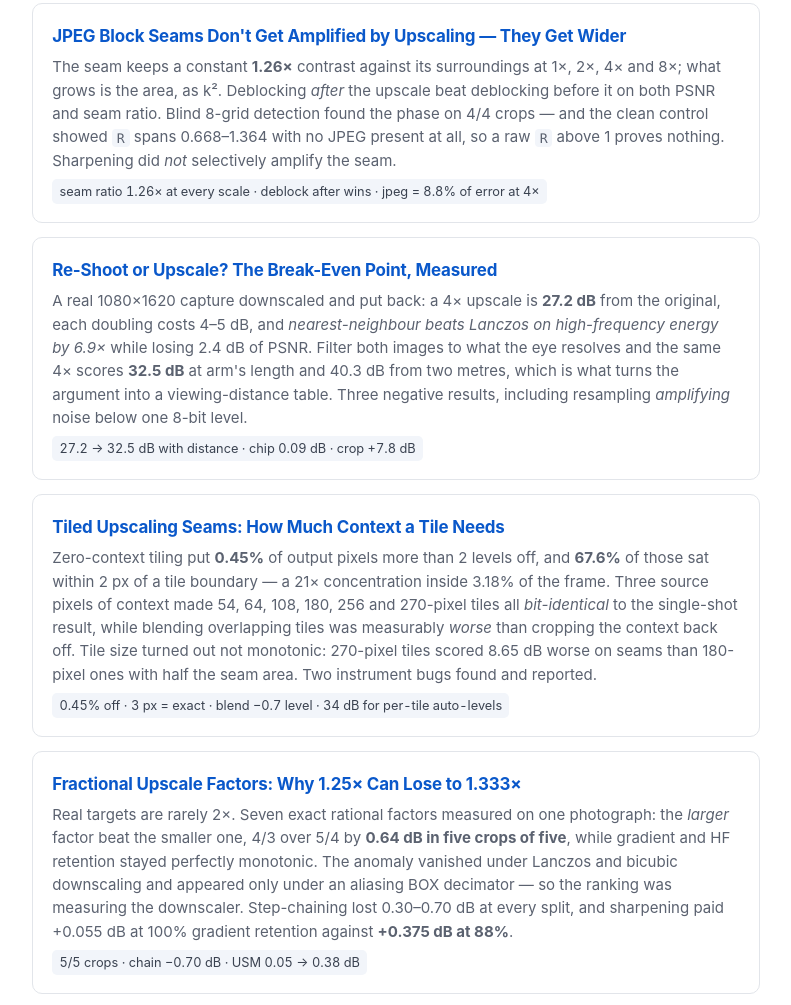
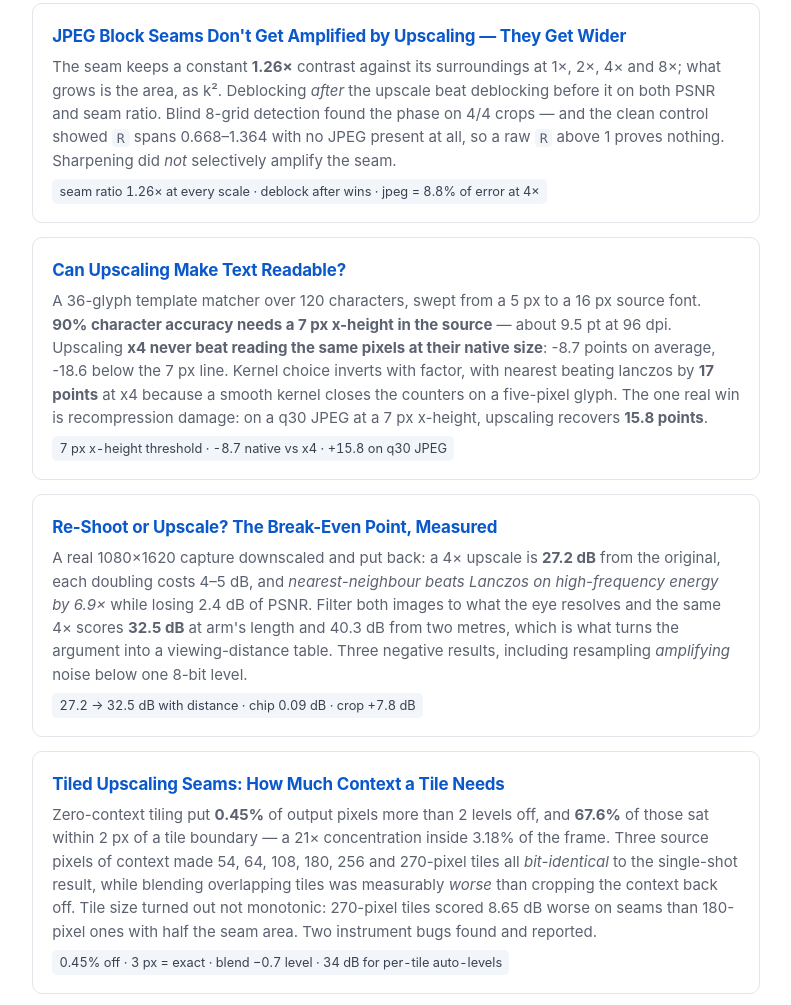
Before and after one commit to celticgemini001/upgolab-tools, a plain HTML site: page index.html in a window 1280 px wide. Shown: the part 3514-4519 px from the top of the page, without its empty margins (244-1035 px from the left). Drawn offline with Linux system fonts and the light colour scheme.

Commit message:
Add text-readability guide card + nav

```diff
--- a/index.html
+++ b/index.html
@@ -212,6 +212,18 @@ That single fact reframes most upscaling decisions.</p>
   the clean control showed <code>R</code> spans 0.668–1.364 with no JPEG present at all, so a raw
   <code>R</code> above 1 proves nothing. Sharpening did <em>not</em> selectively amplify the seam.</p>
   <span class="metric">seam ratio 1.26× at every scale · deblock after wins · jpeg = 8.8% of error at 4×</span>
+</a>
+
+<a class="card" href="/upgolab-upscale-text-readability/">
+  <h3>Can Upscaling Make Text Readable?</h3>
+  <p>A 36-glyph template matcher over 120 characters, swept from a 5 px to a 16 px source font.
+  <strong>90% character accuracy needs a 7 px x-height in the source</strong> — about 9.5 pt at
+  96 dpi. Upscaling <strong>x4 never beat reading the same pixels at their native size</strong>:
+  -8.7 points on average, -18.6 below the 7 px line. Kernel choice inverts with factor, with
+  nearest beating lanczos by <strong>17 points</strong> at x4 because a smooth kernel closes the
+  counters on a five-pixel glyph. The one real win is recompression damage: on a q30 JPEG at a
+  7 px x-height, upscaling recovers <strong>15.8 points</strong>.</p>
+  <span class="metric">7 px x-height threshold · -8.7 native vs x4 · +15.8 on q30 JPEG</span>
 </a>
 
 <a class="card" href="/upgolab-upscale-vs-reshoot/">
```
